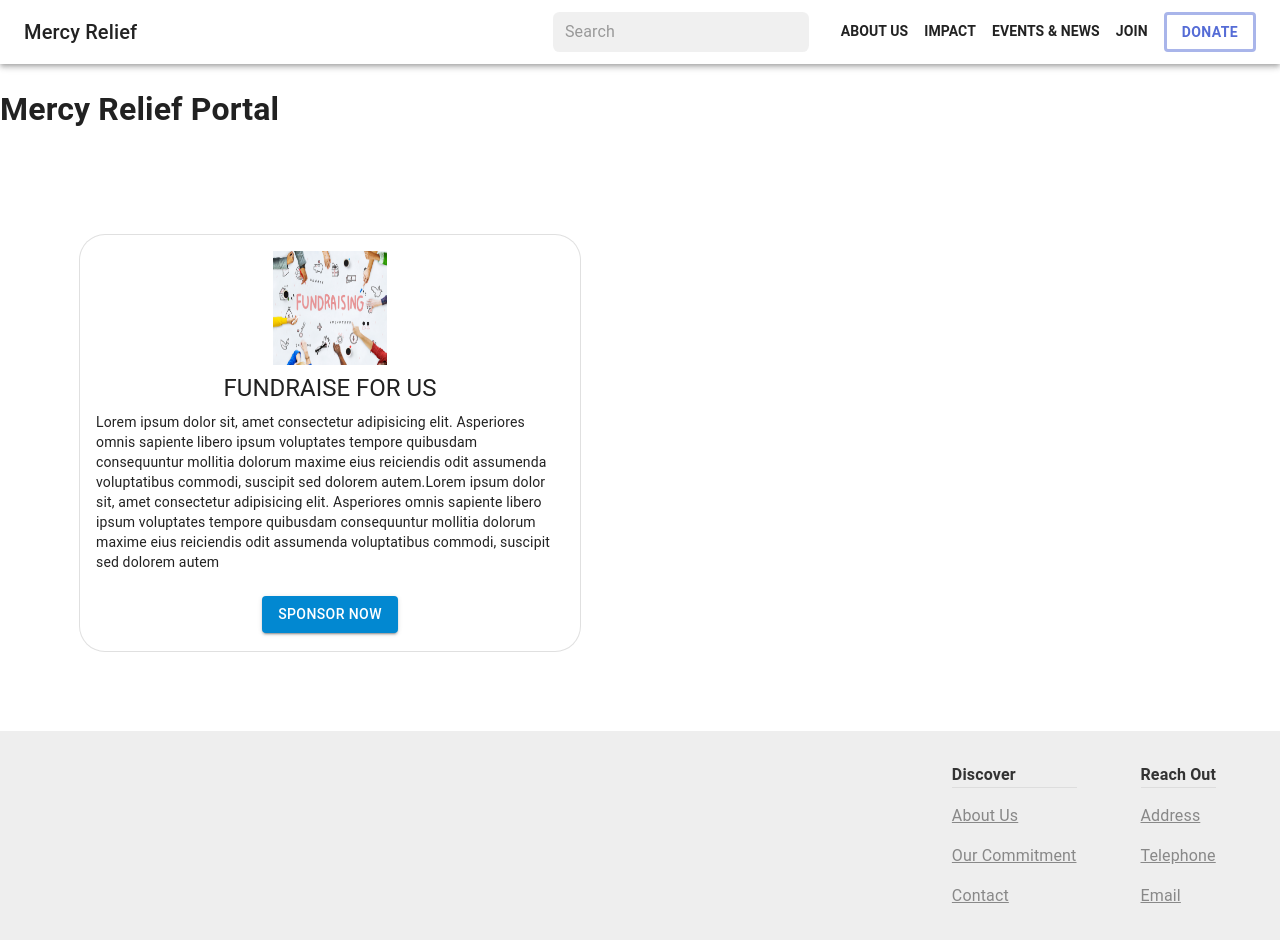
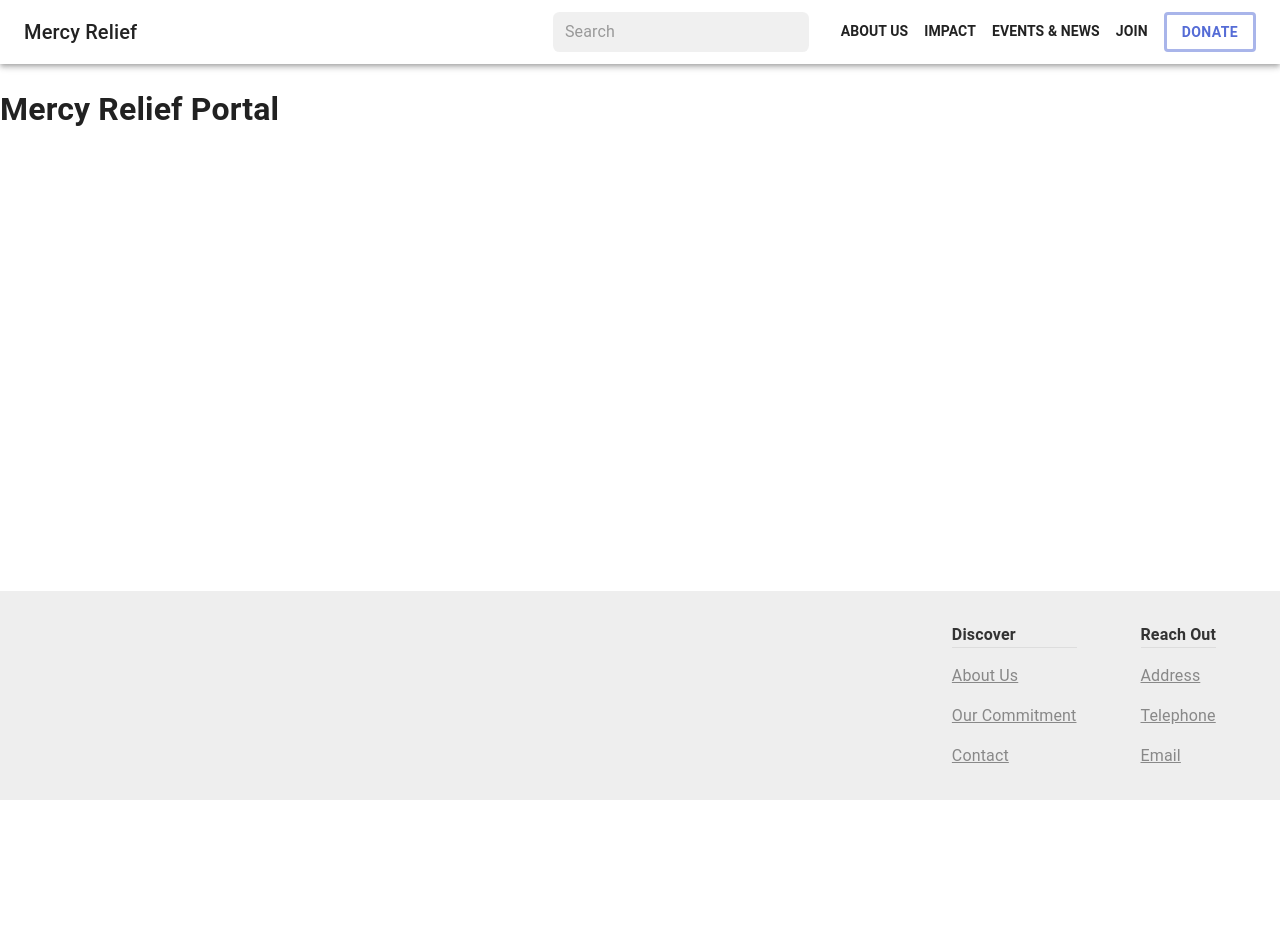
Before and after one commit to dsc-project-mr/mr-fe-external, a Next.js app: page / in a window 1280 px wide. After the commit the page ends 800 px from the top, so only its background shows below. Built offline with nearby package versions, Linux system fonts and the light colour scheme.

Commit message:
Remove test image and shift test component to pages

```diff
--- a/components/Layout/index.tsx
+++ b/components/Layout/index.tsx
@@ -6,7 +6,6 @@
 import Box from '@mui/material/Box'
 import NavBar from 'components/NavBar'
 import Footer from 'components/Footer'
-import BasicCard from 'components/BasicCard'
 
 type Props = {
   children: ReactNode
@@ -27,8 +26,6 @@
         <NavBar />
 
         <main style={{ flex: 1 }}>{children}</main>
-
-        <BasicCard cardTitle="FUNDRAISE FOR US" cardContent={word} cardImage="/test.jpeg" buttonName="Sponsor Now"/>
         <Footer />
       </ThemeProvider>
     </Box>
@@ -36,5 +33,3 @@
 }
 
 export default Layout
-
-const word = "Lorem ipsum dolor sit, amet consectetur adipisicing elit. Asperiores omnis sapiente libero ipsum voluptates tempore quibusdam consequuntur mollitia dolorum maxime eius reiciendis odit assumenda voluptatibus commodi, suscipit sed dolorem autem.Lorem ipsum dolor sit, amet consectetur adipisicing elit. Asperiores omnis sapiente libero ipsum voluptates tempore quibusdam consequuntur mollitia dolorum maxime eius reiciendis odit assumenda voluptatibus commodi, suscipit sed dolorem autem"
--- a/components/BasicCard/index.tsx
+++ b/pages/basic-card/BasicCard.tsx
@@ -14,13 +14,12 @@
   buttonName: string;
 }
 
-
 const BasicCard = ({ cardTitle, cardContent, cardImage, buttonName }: Props) => {
   return (
     <Card sx={styledCard}>
       <CardContent sx={styledCardContent}>
         <CardMedia title={cardTitle}>
-          <Image src={cardImage} height="114" width="114" alt="fundraise-img" />
+          <Image src={cardImage} height="114" width="114" alt="" />
         </CardMedia>
         <Typography variant="h5" gutterBottom>
           {cardTitle}
```
Also changed, not shown: public/test.jpeg (deleted).
